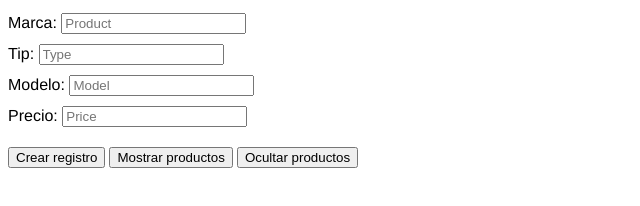
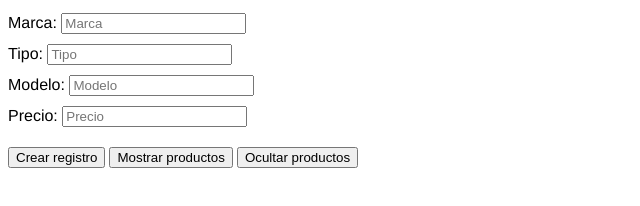
Before and after one commit to RoachCat/roachcat.firebase-test, a plain HTML site: page index.html in a window 1280 px wide. Shown: the full height of the page, 0-640 px from the left. Drawn offline with Linux system fonts and the light colour scheme.

Commit message:
Typo fixed

```diff
--- a/index.html
+++ b/index.html
@@ -13,19 +13,19 @@
     <div class="form">
         <label class="form__label" for="product">
             Marca:
-            <input class="form__input" type="text" id="product" placeholder="Product">
+            <input class="form__input" type="text" id="product" placeholder="Marca">
         </label>
         <label class="form__label" for="type">
-            Tip:
-            <input class="form__input" type="text" id="type" placeholder="Type">
+            Tipo:
+            <input class="form__input" type="text" id="type" placeholder="Tipo">
         </label>
         <label class="form__label" for="model">
             Modelo:
-            <input class="form__input" type="number" min="0" id="model" placeholder="Model">
+            <input class="form__input" type="number" min="0" id="model" placeholder="Modelo">
         </label>
         <label class="form__label" for="price">
             Precio:
-            <input class="form__input" type="number" min="0" id="price" placeholder="Price">
+            <input class="form__input" type="number" min="0" id="price" placeholder="Precio">
         </label>
     </div>
     <button id="send-button" class="send-button">Crear registro</button>
```
